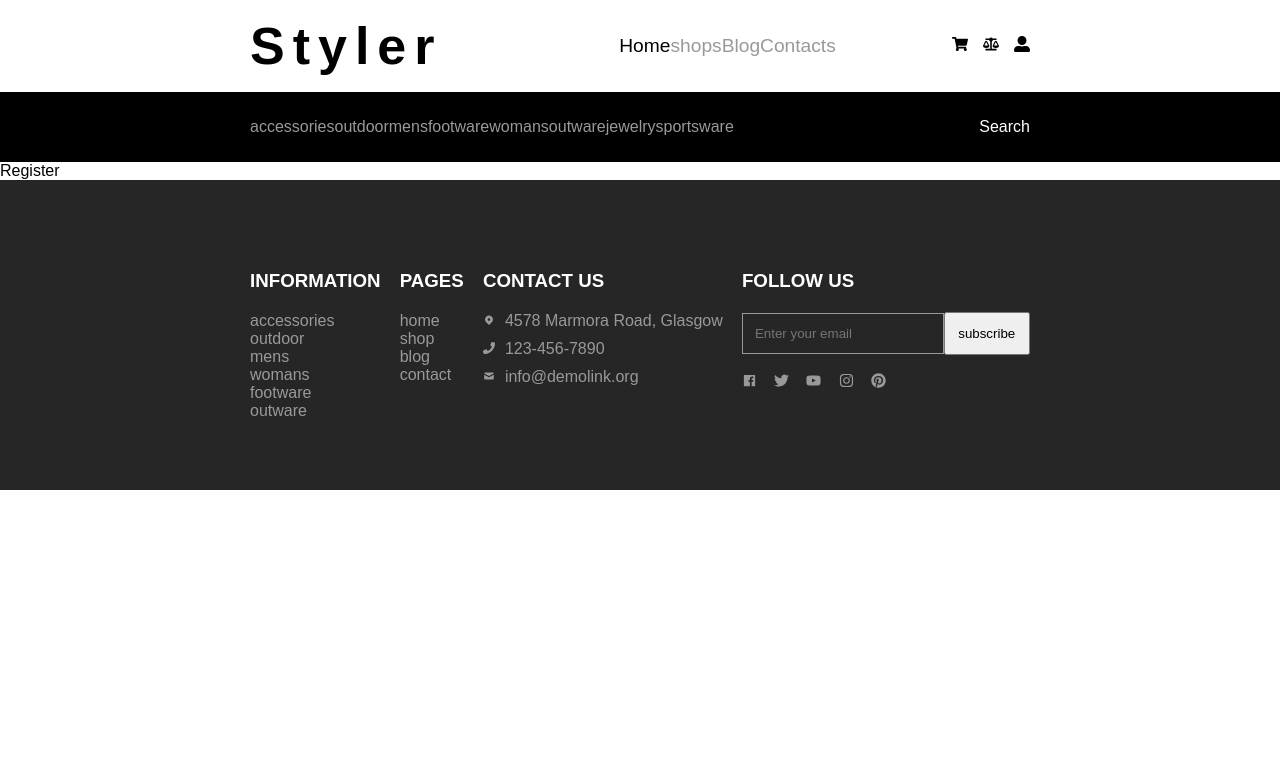
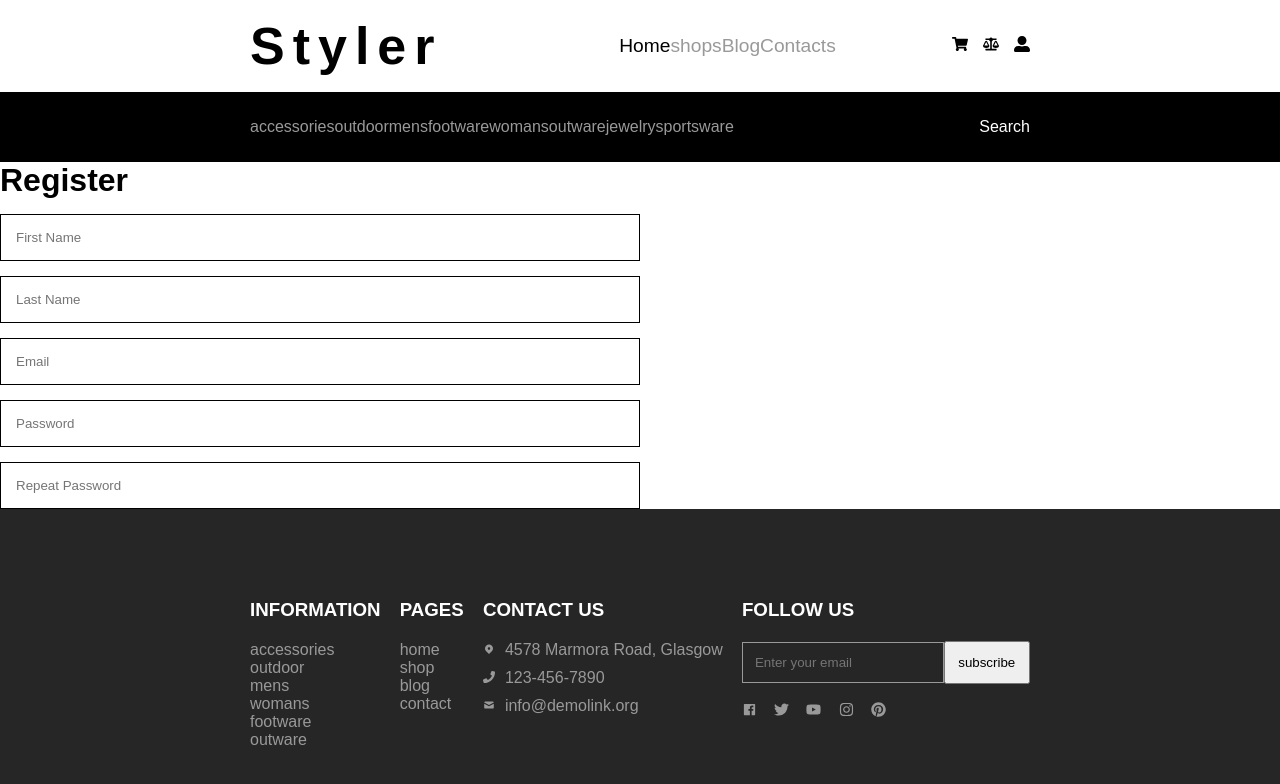
Before and after one commit to Trend20/React-Typescript-e-commerce-template, a React (Create React App) app: page /register in a window 1280 px wide. Shown: the top 784 px of the page. Built offline with nearby package versions, Linux system fonts and the light colour scheme; a small style sheet from the web is missing; a web font is replaced by a local one.

Commit message:
adding register page template

```diff
--- a/src/pages/register/Register.tsx
+++ b/src/pages/register/Register.tsx
@@ -2,7 +2,26 @@ import React from 'react'
 
 const Register = () => {
   return (
-    <div>Register</div>
+    <div className='register-page'>
+      <h1>Register</h1>
+      <form action="">
+        <div className="input-field">
+          <input type="text" placeholder='First Name' />
+        </div>
+        <div className="input-field">
+          <input type="text" placeholder='Last Name' />
+        </div>
+        <div className="input-field">
+          <input type="email" placeholder='Email' />
+        </div>
+        <div className="input-field">
+          <input type="password" placeholder='Password' />
+        </div>
+        <div className="input-field">
+          <input type="password" placeholder='Repeat Password' />
+        </div>
+      </form>
+    </div>
   )
 }
 
```
